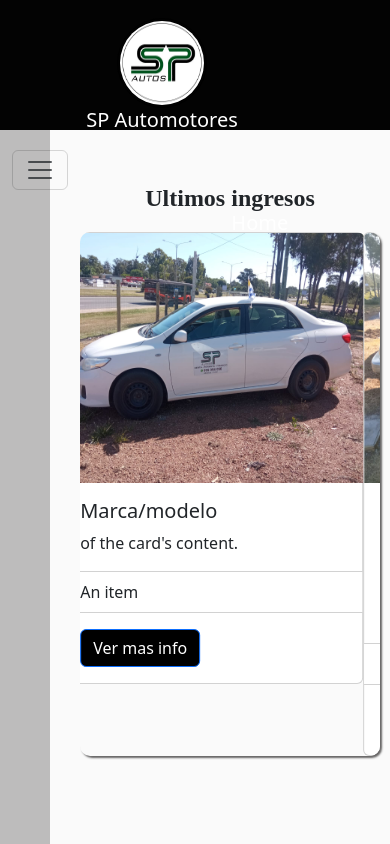
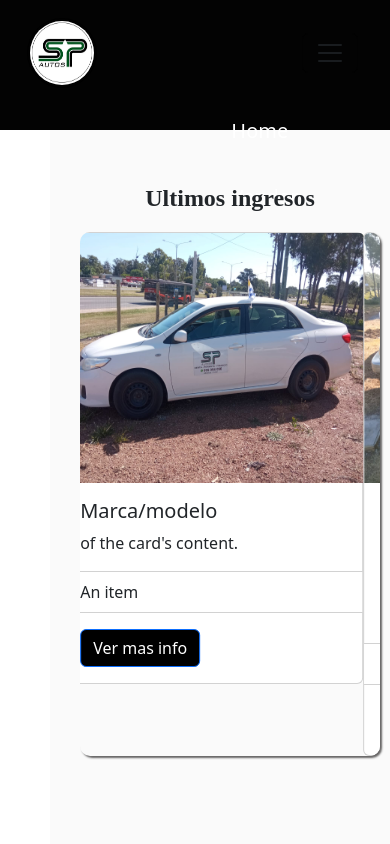
Before and after one commit to Martin-Valdes/automotora, a website: page pages/comprar.html in a window 390 px wide. Shown: the top 844 px of the page. Drawn offline with nearby package versions, Linux system fonts and the light colour scheme; files that its build step writes are made by us from their sources; a web font is replaced by a local one.

Commit message:
commit creando responsive

```diff
--- a/scss/layout/_header.scss
+++ b/scss/layout/_header.scss
@@ -28,7 +28,7 @@ header{
                     border-color: black;
                     font-size: 1.25rem;
                     color: white;
-                    position:static;
+
                     a{
                         color: rgb(255, 255, 255);
                     }
--- a/scss/layout/mediaQ/_media320.scss
+++ b/scss/layout/mediaQ/_media320.scss
@@ -0,0 +1,34 @@
+@media(max-width:768px){
+    .bodySale{
+        background-color: rgb(255, 255, 255);
+        width: 100%;
+        height: 100%;
+        header{
+                .logo{
+                    width: 2.5rem;
+                    height: 1.875rem;
+                    display: flex;
+                    flex-direction: column;
+                    align-items: center;
+                    justify-content: center;
+                    margin: 1.875rem;
+
+                    a{
+                        picture{
+
+                            img{
+                                width: 4.375rem;
+                                height: 4.375rem;
+                                border-color: black;
+                                border-style: double;
+                                border-radius: 50px;
+                            }
+                        }
+                    }
+                    h1{
+                        display: none;
+                    }
+                }
+            }
+    }
+}
--- a/scss/style.scss
+++ b/scss/style.scss
@@ -31,3 +31,4 @@ font-family: 'Bebas Neue', sans-serif;
 
 @import "./layout/mediaQ/media320";
 @import "./layout/mediaQ/media768";
+@import "./layout/mediaQ/media1024";
```
Also changed, not shown: pages/comprar.html (+1 -1 lines), css/style.css.
